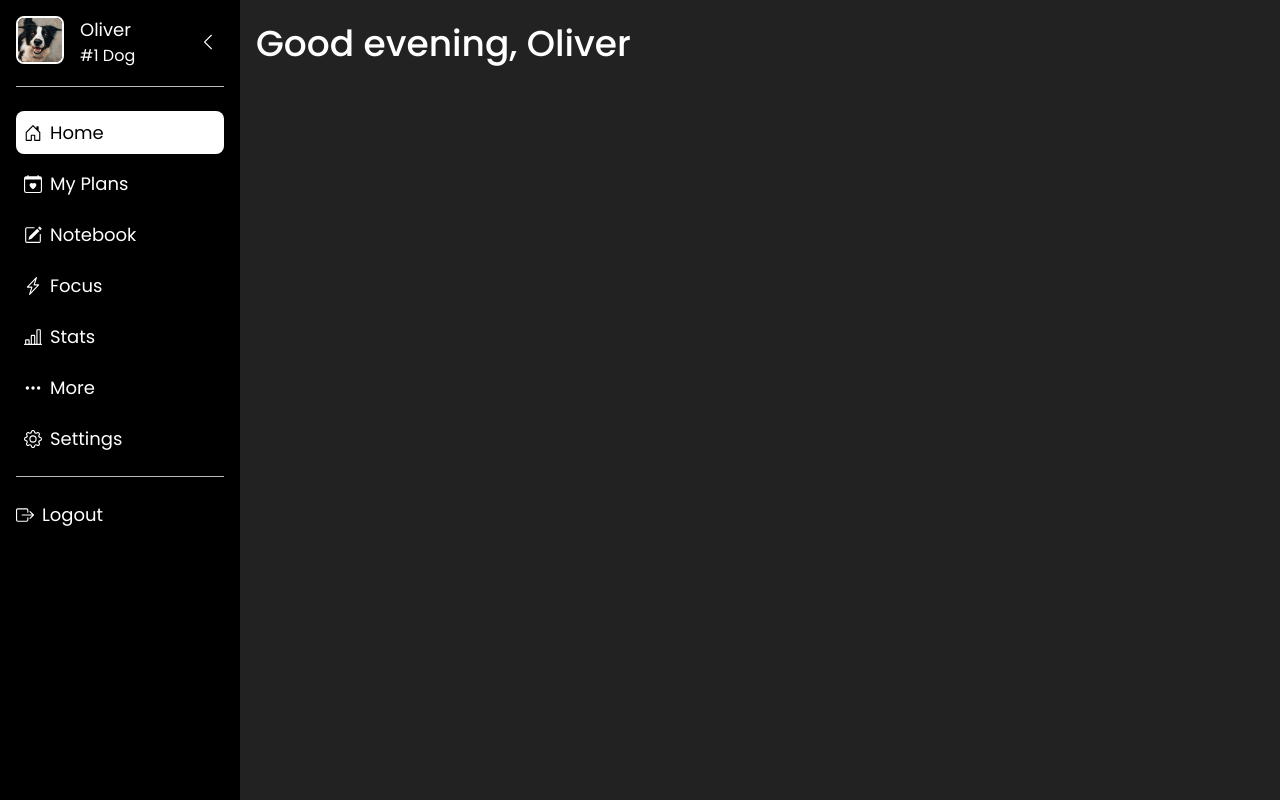
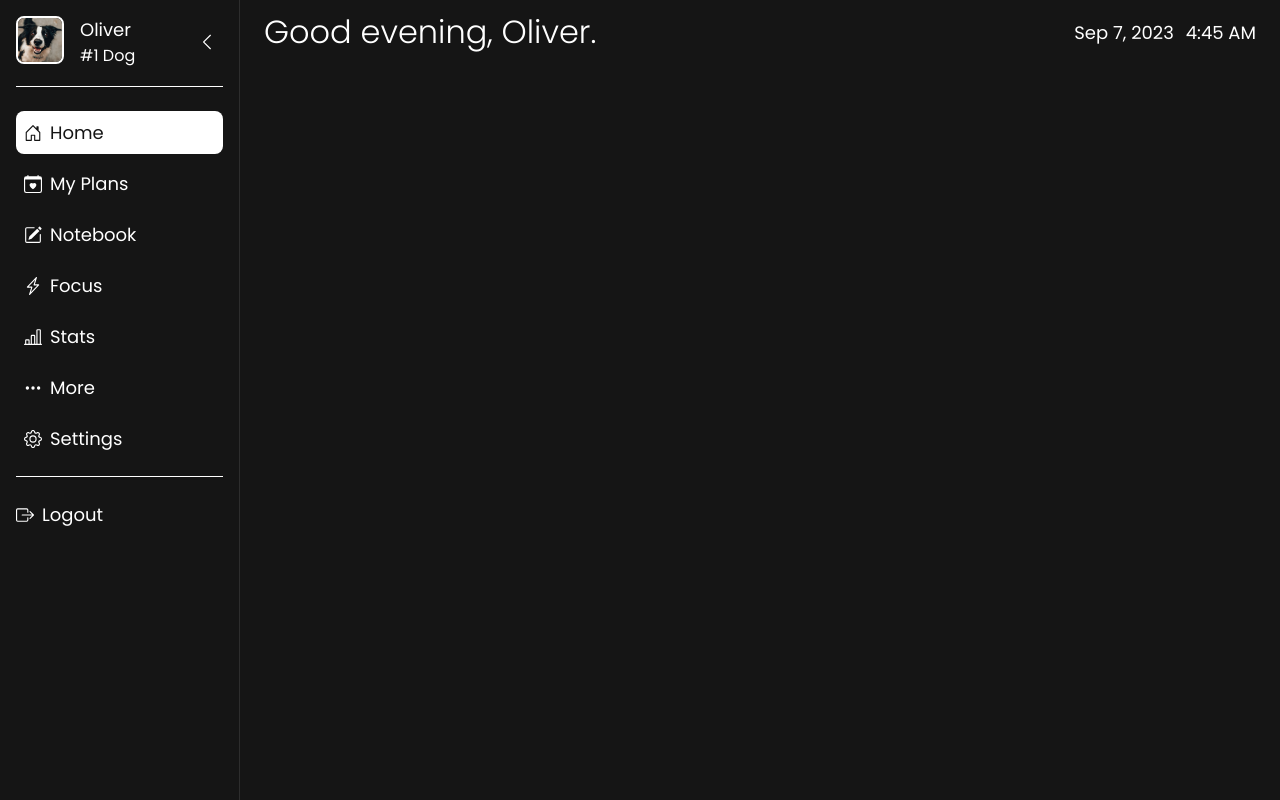
Before and after one commit to SashaG-dev/dashboard-web-app, a React (Vite) app: page / in a window 1280 px wide. Built offline with nearby package versions, Linux system fonts and the light colour scheme.

Commit message:
Update homepage UI with dashboard header

```diff
--- a/src/components/UserMenu/styles.ts
+++ b/src/components/UserMenu/styles.ts
@@ -1,7 +1,8 @@
 import { styled } from 'styled-components';
 
 export const UserMenuStyled = styled.div`
-  background-color: var(--black);
+  background-color: var(--primary);
+  border-right: 1px solid rgba(255, 255, 255, 0.1);
   width: 24rem;
   height: 100%;
   max-height: 100vh;
@@ -22,7 +23,7 @@ export const UserMenuStyled = styled.div`
     justify-content: center;
 
     button {
-      color: var(--white);
+      color: var(--tertiary);
     }
   }
 
--- a/src/components/UserMenuDetails/styles.ts
+++ b/src/components/UserMenuDetails/styles.ts
@@ -19,17 +19,22 @@ const variations: StyledVariations = {
       width: 2.7rem;
       border-radius: var(--radius-round);
       cursor: pointer;
+
+      &:hover {
+        border: 2px solid var(--accent);
+        transform: scale(1.12);
+      }
     }
   `,
 };
 
 export const UserMenuDetailsStyled = styled.header<{ $navOpen?: string }>`
-  color: var(--white);
+  color: var(--tertiary);
   display: grid;
   grid-template-columns: min-content 1fr min-content;
   gap: 1.6rem;
   align-items: start;
-  border-bottom: 1px solid var(--light-gray);
+  border-bottom: 1px solid var(--tertiary);
   padding-bottom: 1.8rem;
 
   .custom-tag {
@@ -39,8 +44,8 @@ export const UserMenuDetailsStyled = styled.header<{ $navOpen?: string }>`
   .user-img {
     height: 4.8rem;
     width: 4.8rem;
-    background-color: var(--black);
-    border: 2px solid var(--white);
+    background-color: var(--primary);
+    border: 2px solid var(--tertiary);
     border-radius: var(--radius-sm);
     transition: var(--transition-all);
     cursor: default;
@@ -49,7 +54,7 @@ export const UserMenuDetailsStyled = styled.header<{ $navOpen?: string }>`
   .toggle-btn {
     align-self: center;
     display: flex;
-    color: var(--white);
+    color: var(--tertiary);
     height: 3.2rem;
     width: 3.2rem;
     justify-content: center;
@@ -58,8 +63,8 @@ export const UserMenuDetailsStyled = styled.header<{ $navOpen?: string }>`
 
     &:hover,
     &:focus-visible {
-      background-color: var(--white);
-      color: var(--black);
+      background-color: var(--tertiary);
+      color: var(--primary);
     }
   }
 
--- a/src/components/UserMenuNav/styles.ts
+++ b/src/components/UserMenuNav/styles.ts
@@ -1,7 +1,7 @@
 import { styled } from 'styled-components';
 
 export const UserMenuNavStyled = styled.nav`
-  border-bottom: 1px solid var(--light-gray);
+  border-bottom: 1px solid var(--tertiary);
   padding-bottom: 1.6rem;
 
   .links {
@@ -13,7 +13,7 @@ export const UserMenuNavStyled = styled.nav`
   a {
     &:link,
     &:visited {
-      color: var(--white);
+      color: var(--tertiary);
       font-size: 1.8rem;
       display: flex;
       align-items: center;
@@ -27,8 +27,8 @@ export const UserMenuNavStyled = styled.nav`
     &:active,
     &:focus-visible,
     &.active {
-      color: var(--black);
-      background-color: var(--white);
+      color: var(--primary);
+      background-color: var(--tertiary);
     }
   }
 `;
--- /dev/null
+++ b/src/features/dashboard/DashboardHeader/DashboardHeader.tsx
@@ -0,0 +1,25 @@
+import { useCallback } from 'react';
+import { getUserGreeting, getDate } from '../headerUtilities';
+import { DashboardHeaderStyled } from './styles';
+import DashboardTime from '../DashboardTime';
+import { account } from '../../../data/account';
+
+const DashboardHeader = () => {
+  const displayUserGreeting = useCallback(() => {
+    return getUserGreeting(account.details.firstName);
+  }, []);
+
+  return (
+    <DashboardHeaderStyled aria-label="dashboard header">
+      <div>
+        <h1 className="header-heading">{displayUserGreeting()}</h1>
+      </div>
+
+      <div className="header-details">
+        <p className="header-date">{getDate()}</p>
+        <DashboardTime />
+      </div>
+    </DashboardHeaderStyled>
+  );
+};
+export default DashboardHeader;
--- /dev/null
+++ b/src/features/dashboard/DashboardHeader/styles.ts
@@ -0,0 +1,17 @@
+import { styled } from 'styled-components';
+
+export const DashboardHeaderStyled = styled.header`
+  display: flex;
+  justify-content: space-between;
+
+  .header-heading {
+    font-size: 3.2rem;
+    font-weight: 300;
+  }
+
+  .header-details {
+    display: flex;
+    align-items: center;
+    gap: 1.2rem;
+  }
+`;
--- /dev/null
+++ b/src/features/dashboard/DashboardLayout.tsx
@@ -0,0 +1,10 @@
+import DashboardHeader from './DashboardHeader/DashboardHeader';
+
+const DashboardLayout = () => {
+  return (
+    <>
+      <DashboardHeader />
+    </>
+  );
+};
+export default DashboardLayout;
--- /dev/null
+++ b/src/features/dashboard/DashboardTime.tsx
@@ -0,0 +1,15 @@
+import { useState, useEffect } from 'react';
+import { getTime } from './headerUtilities';
+
+const DashboardTime = () => {
+  const [time, setTime] = useState(getTime());
+
+  useEffect(() => {
+    setInterval(() => {
+      setTime(getTime());
+    }, 1000);
+  }, []);
+
+  return <p className="header-time">{time}</p>;
+};
+export default DashboardTime;
--- a/src/features/dashboard/userGreeting.ts
+++ b/src/features/dashboard/headerUtilities.ts
@@ -16,6 +16,23 @@ export const getUserGreeting = (
     return name ? `Good afternoon, ${name}.` : `Good afternoon.`;
   }
   if (hour >= 17 || hour < 5) {
-    return name ? `Good evening, ${name}` : `Good evening.`;
+    return name ? `Good evening, ${name}.` : `Good evening.`;
   }
 };
+
+export const getDate = (): string => {
+  // TODO: update this based on user settings
+  const formattedDate = Intl.DateTimeFormat('en-US', {
+    dateStyle: 'medium',
+  }).format(getToday());
+
+  return formattedDate;
+};
+
+export const getTime = (): string => {
+  const formattedTime = Intl.DateTimeFormat('en-US', {
+    timeStyle: 'short',
+  }).format(getToday());
+
+  return formattedTime;
+};
--- a/src/pages/Home.tsx
+++ b/src/pages/Home.tsx
@@ -1,15 +1,9 @@
-import { useCallback } from 'react';
-import { getUserGreeting } from '../features/dashboard/userGreeting';
-import { account } from '../data/account';
+import DashboardLayout from '../features/dashboard/DashboardLayout';
 
 const Home = () => {
-  const displayUserGreeting = useCallback(() => {
-    return getUserGreeting(account.details.firstName);
-  }, []);
-
   return (
     <main>
-      <h1>{displayUserGreeting()}</h1>
+      <DashboardLayout />
     </main>
   );
 };
--- a/src/styles/GlobalStyles.ts
+++ b/src/styles/GlobalStyles.ts
@@ -6,20 +6,14 @@ const GlobalStyles = createGlobalStyle<{
 }>`
 :root {
   /* Colors */
+  --primary: #151515;
+  --secondary: #212121;
+  --tertiary: #fff;
+  --accent: #8d72e1;
+
  /*
- --primary:
- --primary-dark:
- --background:
-
  --success:
- --error:
- */
-
- /* Neutrals */
- --white: #fff;
- --light-gray: #bbb;
- --dark-gray: #555;
- --black: #000;
+ --error: */
 
   /* Borders and Radii */
   --radius-sm: .8rem;
@@ -50,10 +44,10 @@ html {
 }
 
 body {
-  color: var(--white);
+  color: var(--tertiary);
   font-family: "Poppins", Arial, Helvetica, sans-serif;
   font-size: 1.8rem;
-  background-color: #222;
+  background-color: var(--primary);
   min-height: 100vh;
   overflow-x: hidden;
 }
@@ -86,7 +80,8 @@ main {
     if (props.isMobile) return '--menu-mobile';
     return props.$navOpen ? '--menu-width' : '--menu-width-sm';
   }});
-  padding: 1.6rem;
+  padding: .8rem 2.4rem;
+  transition: margin-left .3s;
 }
 `;
 
```
